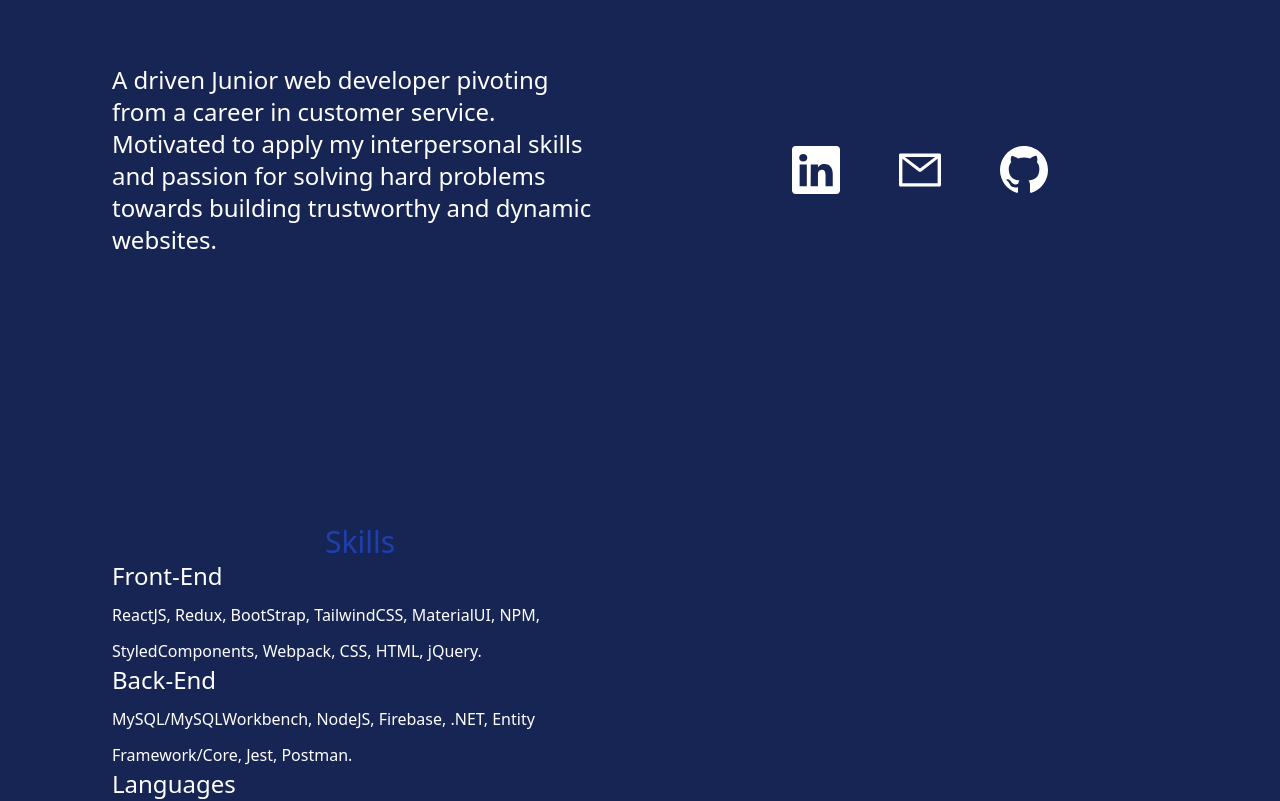
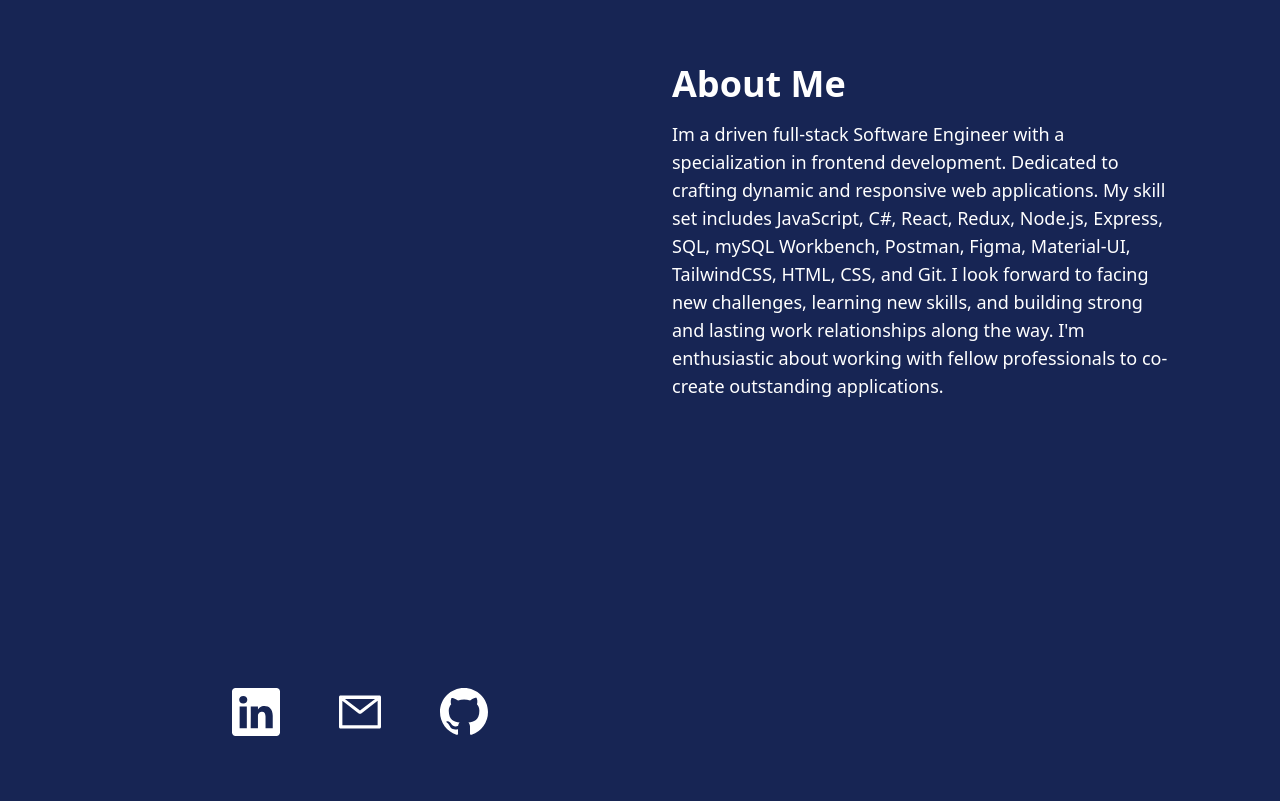
Before and after one commit to wowgr8/personal-portfolio, a React (Create React App) app: page / in a window 1280 px wide. Shown: the part 640-1441 px from the top of the page. Built offline with nearby package versions, Linux system fonts and the light colour scheme.

Commit message:
add about me sub-heading and new about me info

```diff
--- a/src/pages/AboutSection.js
+++ b/src/pages/AboutSection.js
@@ -8,13 +8,19 @@ function AboutSection() {
     <Element name="AboutSection" className='text-white'>
       <div className='md:grid md:grid-cols-2 gap-8 items-center py-8 px-4 xl:gap-16 sm:py-16 xl:px-16'>
         {/* <img>placeholder</img> */}
-        <p className="lg:text-2xl">A driven Junior web developer pivoting from a career in customer service. Motivated to apply my interpersonal skills and passion for solving hard problems towards building trustworthy and dynamic websites.</p>
-        <div className='flex items-center justify-center mt-5'>
+        <div className='flex items-center justify-center'>
           <a className="text-5xl m-7 text-white" href='https://www.linkedin.com/in/cesar-aug-lopez/'><BsLinkedin /></a>
           <a className="text-5xl m-7 text-white" href='mailto:lopez.cesar.aug@gmail.com'><AiOutlineMail /></a>
           <a className="text-5xl m-7 text-white" href='https://github.com/wowgr8'><BsGithub /></a>
         </div>
-        <div className='skills text-3xl w-full flex justify-center flex-col items-center h-[90vh]'>
+        <div className="mt-4 md:mt-0 text-left flex flex-col h-full">
+          <h2 className="text-4xl font-bold text-white mb-4">About Me</h2>
+          <p className="text-base md:text-lg">
+            Im a driven full-stack Software Engineer with a specialization in frontend development.  Dedicated to crafting dynamic and responsive web applications. My skill set includes JavaScript, C#, React, Redux, Node.js, Express, SQL, mySQL Workbench, Postman, Figma, Material-UI, TailwindCSS, HTML, CSS, and Git. I look forward to facing new challenges, learning new skills, and building strong and lasting work relationships along the way. I'm enthusiastic about working with fellow professionals to co-create outstanding applications.
+          </p>
+
+          <div className='skills text-3xl w-full flex justify-center flex-col items-center h-[90vh]'>
+        </div>
           <h1 className="text-blue-800">Skills</h1>
           <ol className='list list-none lg:w-60%'>
             <li className='item'>
```
